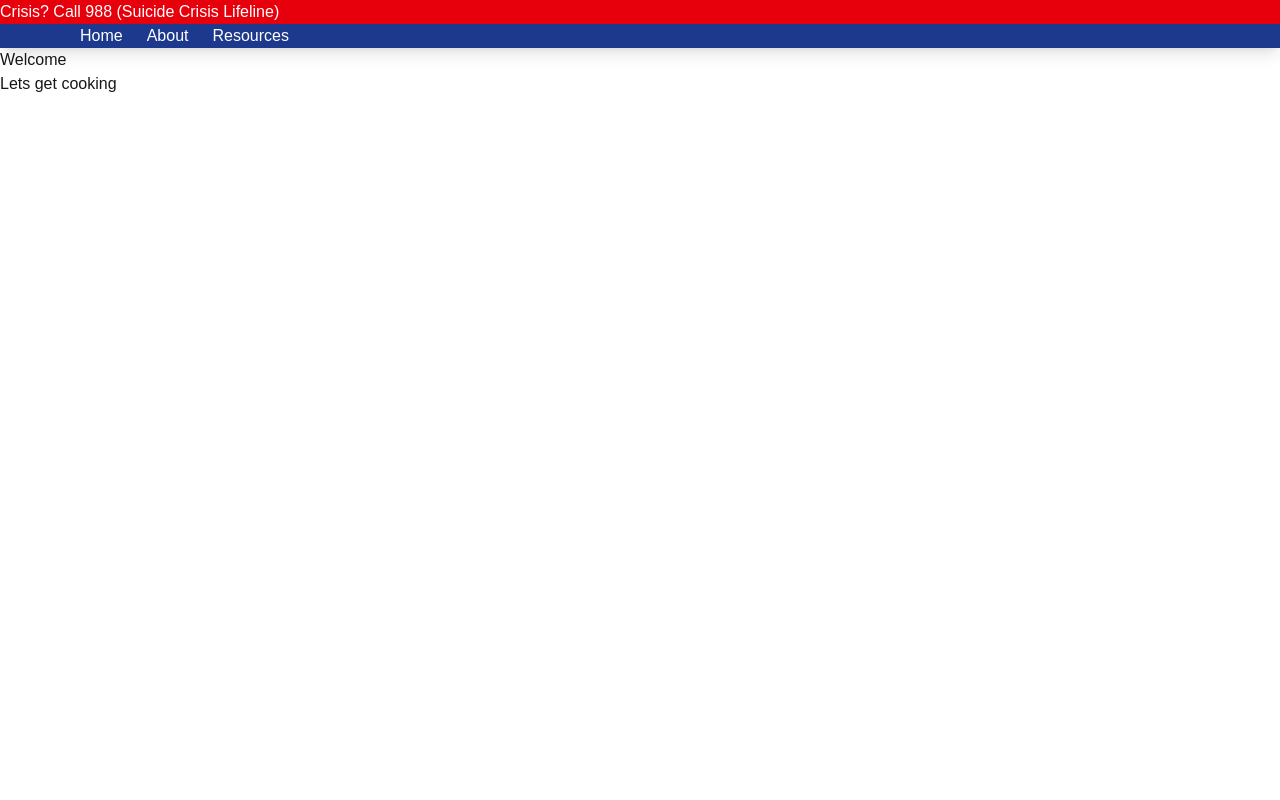
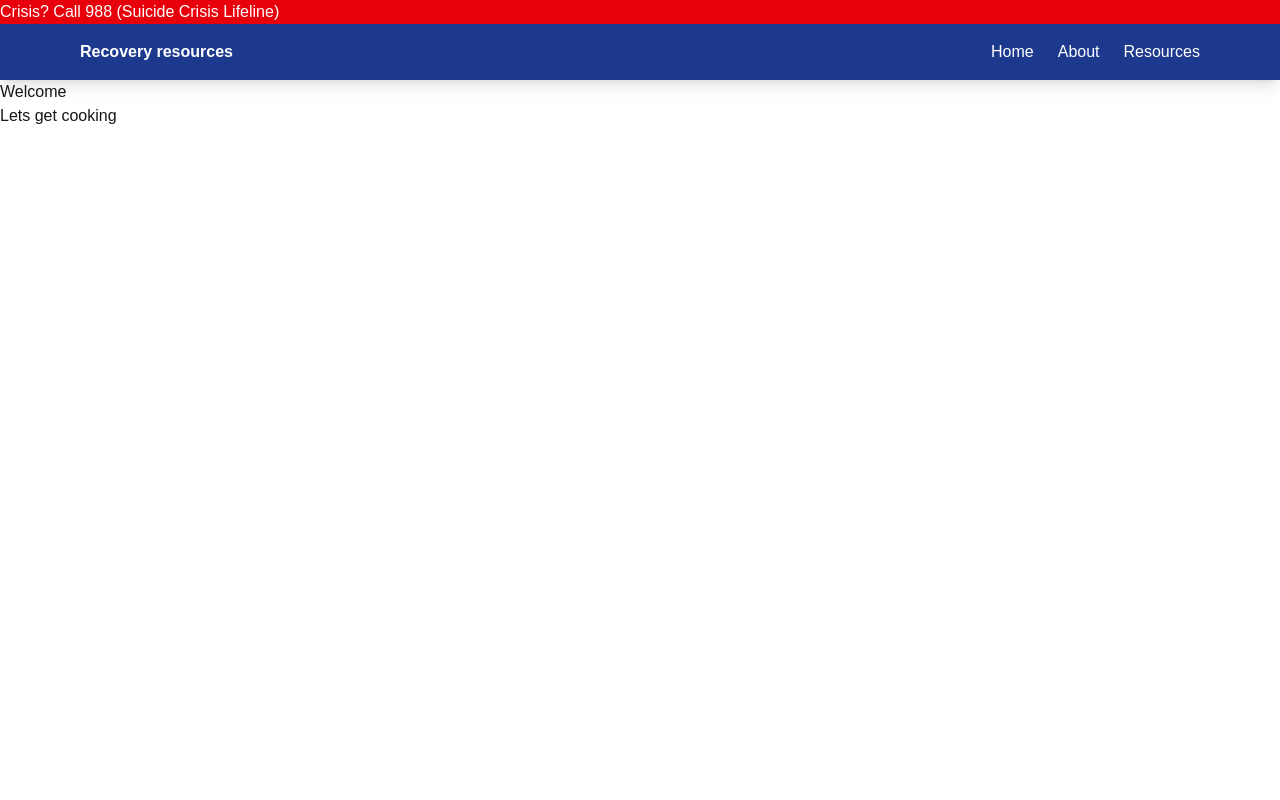
Before and after one commit to ojpushpull/rcvryinfo, a Next.js app: page / in a window 1280 px wide. Shown: the top 800 px of the page. Built offline with nearby package versions, Linux system fonts and the light colour scheme.

Commit message:
better nav

```diff
--- a/src/app/layout.tsx
+++ b/src/app/layout.tsx
@@ -21,10 +21,13 @@ export default function RootLayout({
         {/* Navigation */}
         <nav className="bg-blue-900 text-white shadow-lg">
           <div className="max-w-6xl mx-auto px-4">
-            <div className="space-x-6">
-              <a href="/" className="hover:text-blue-200">Home</a>
-              <a href="/about" className="hover:text-blue">About</a>
-              <a href="/resources" className="hover:text-blue">Resources</a>
+            <div className="flex justify-between items-center py-4">
+             <h1 className="text-cl font-bold">Recovery resources</h1>
+             <div className="space-x-6">
+               <a href="/" className="hover:text-blue-200">Home</a>
+               <a href="/about" className="hover:text-blue">About</a>
+               <a href="/resources" className="hover:text-blue">Resources</a>
+             </div>
             </div>
           </div>
         </nav>
```
